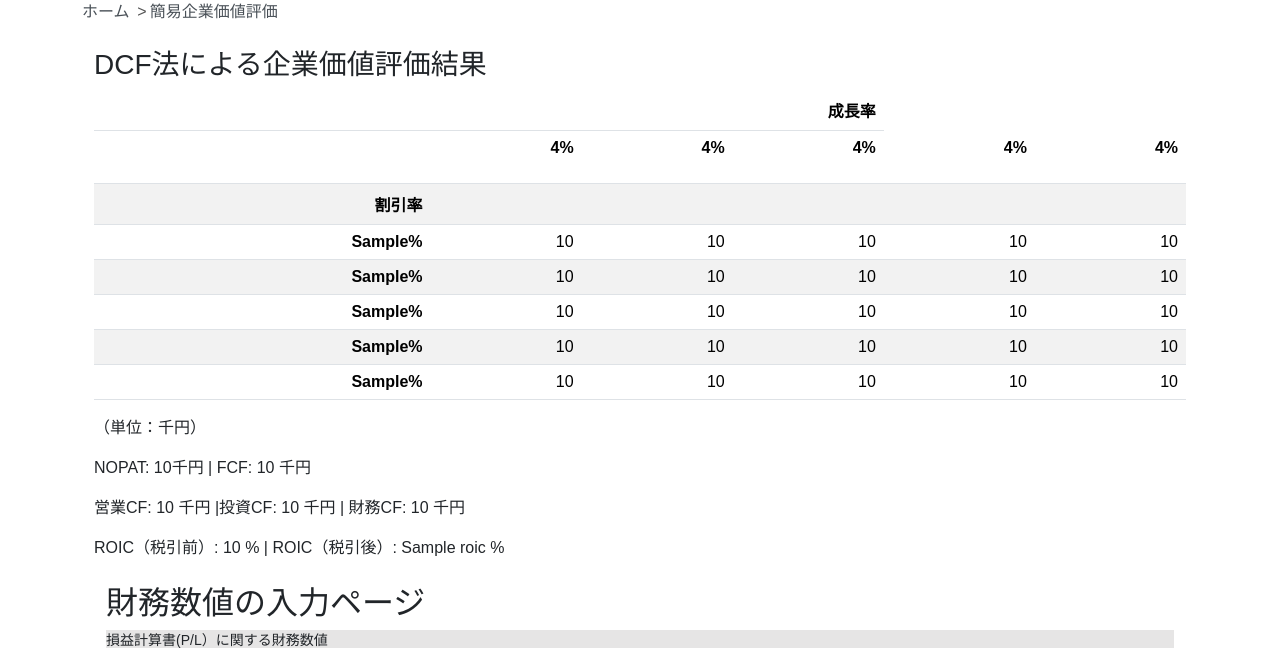
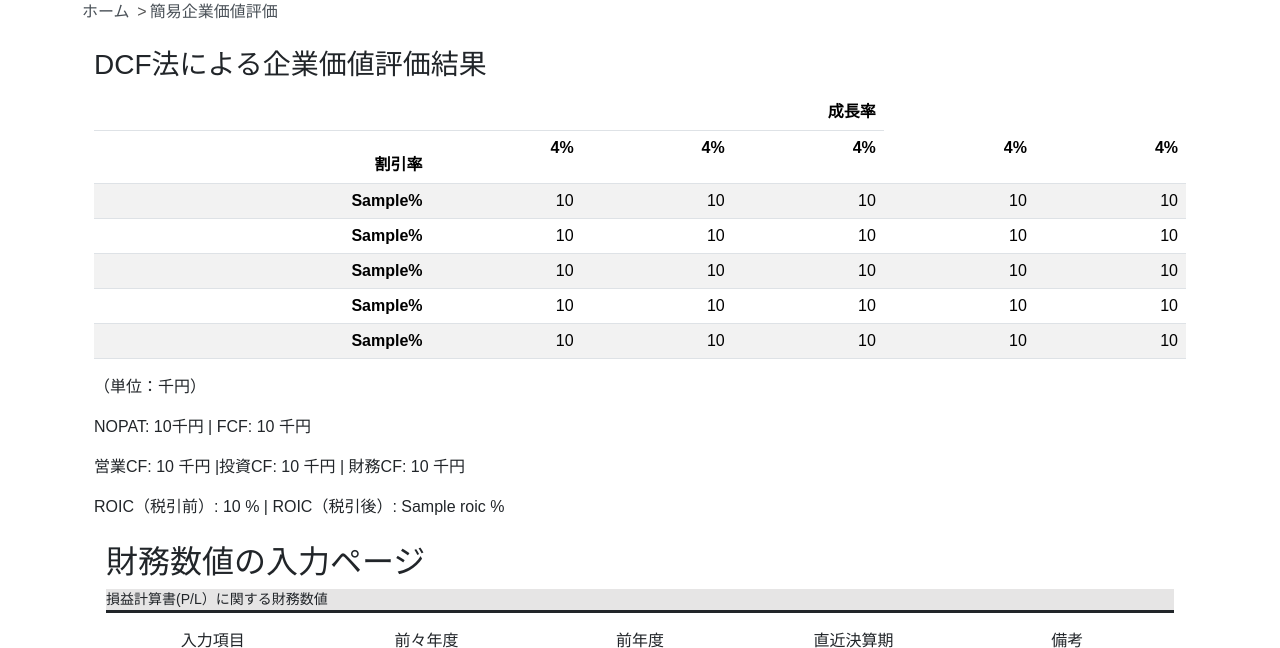
Before and after one commit to AtsushiArai/WebApps, a Django app: template valuation/templates/valuation/valuation.html in a window 1280 px wide. Shown: the part 56-704 px from the top of the page. Run offline with Django 3.2, Linux system fonts and the light colour scheme; the template is opened without the code that fills it: most values are stand-ins (such as "Sample title", 1, 10 or a date in 2020); some libraries are stand-ins or nearby versions.

Commit message:
template test.

```diff
--- a/valuation/templates/valuation/valuation.html
+++ b/valuation/templates/valuation/valuation.html
@@ -62,7 +62,7 @@ window.onkeydown = keydown;
                 <th scope="col" colspan="4">成長率</th>
             </tr>
             <tr>
-                <th scope="col"> </th>
+                <th scope="col">割引率</th>
                 <th scope="col">{{ grows_rate_01 }}%<br><br></th>
                 <th scope="col">{{ grows_rate_06 }}%<br><br></th>
                 <th scope="col">{{ grows_rate_11 }}%<br><br></th>
@@ -71,14 +71,6 @@ window.onkeydown = keydown;
             </tr>
         </thead>
         <tbody>
-            <tr>
-                <th scope="row">割引率</th>
-                <td class="result"> </td>
-                <td class="result"> </td>
-                <td class="result"> </td>
-                <td class="result"> </td>
-                <td class="result"> </td>
-            </tr>
             <tr>
                 <th scope="row">{{ wacc_adj_01 }}%</th>
                 <td class="result">{{ valuation_01| intcomma }}</td>
```
